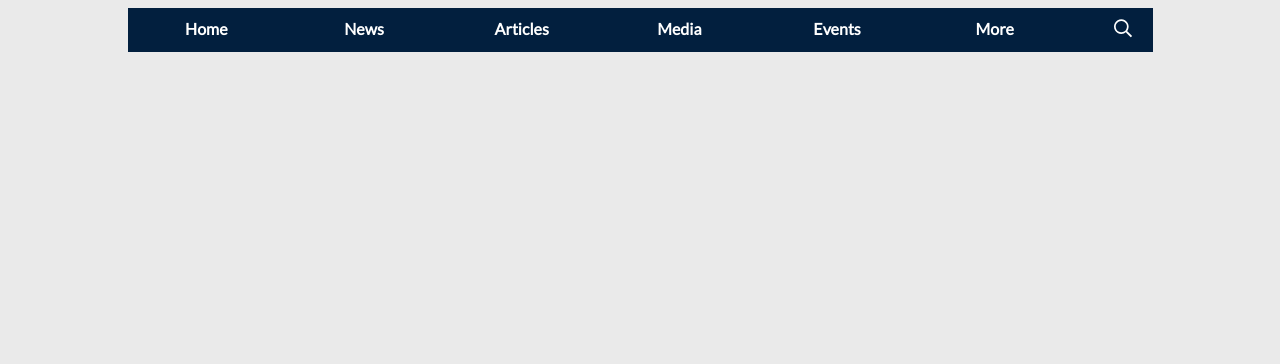
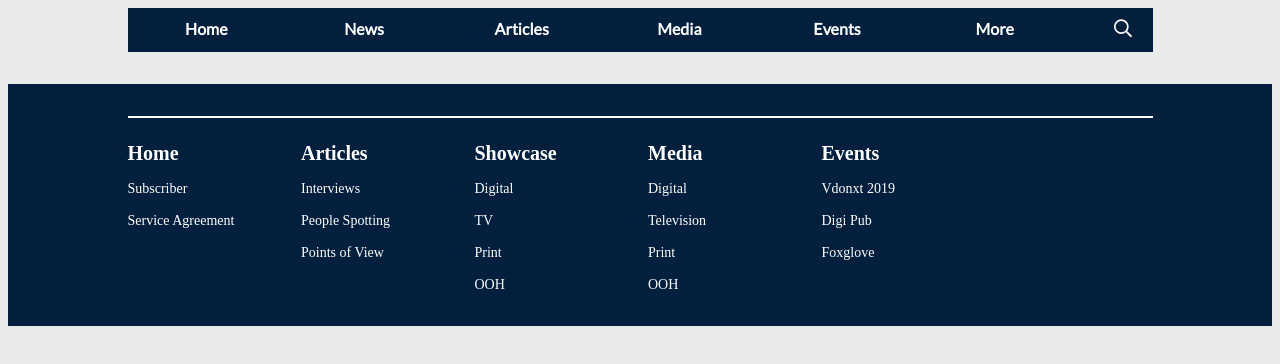
Before and after one commit to MrWalker27/News-React, a React (Create React App) app: page / in a window 1280 px wide. Shown: the top 364 px of the page. Built offline with nearby package versions, Linux system fonts and the light colour scheme; the HTML template or start-up script is replaced by a standard one.

Commit message:
modified:   src/App.jsx 	modified:   src/components/Nav.jsx 	new file:   src/components/footer.jsx 	modified:   src/css/App.css 	new file:   src/css/Footer.css 	modified:   src/css/NewsMain.css

```diff
--- a/src/App.jsx
+++ b/src/App.jsx
@@ -4,16 +4,18 @@ import Home from "./components/Home";
 import Story from "./components/Story";
 import Nav from "./components/Nav";
 import NewsMain from "./components/NewsMain";
+import Footer from "./components/footer";
+
 function App() {
 
   return (
     <><div>{Nav()}</div>
-
       <Routes>
         <Route
           path="/News-React-api"
           element={
-            <Home />
+            <Home
+            />
           }
         />
         <Route
@@ -29,6 +31,7 @@ function App() {
           }
         />
       </Routes>
+      <div>{Footer()}</div>
     </>
   );
 }
--- a/src/components/Nav.jsx
+++ b/src/components/Nav.jsx
@@ -1,8 +1,7 @@
 import { NavLink } from "react-router-dom";
 import "../css/Nav.css";
-import Hamburger from 'hamburger-react';
+import Hamburger from "hamburger-react";
 import { useState } from "react";
-import { useNavigate } from "react-router-dom";
 
 function Nav() {
   const [state, setState] = useState(false);
@@ -10,111 +9,245 @@ function Nav() {
   const [articlesState, setArticlesState] = useState(false);
   const [mediaState, setMediaState] = useState(false);
   const [moreState, setMoreState] = useState(false);
-  const navigate = useNavigate();
 
   const clearStates = () => {
     setNewsState(false);
     setArticlesState(false);
     setMediaState(false);
     setMediaState(false);
-  }
+  };
   return (
     <>
       <nav>
         <ul>
-        <li className="item"><NavLink to="/News-React-api">Home</NavLink></li>
+          <li className="item">
+            <NavLink to="/News-React-api">Home</NavLink>
+          </li>
           <li className="dropdown">
-          <a href="/News" className="dropdown-toggle,item">News</a>
+            <a href="/News" className="dropdown-toggle,item">
+              News
+            </a>
             <ul className="dropdown-menu">
-            <li className="itemd"><NavLink to="/News-React-api">Advertising</NavLink></li>
-              <li className="itemd"><NavLink to="/News-React-api">Marketing</NavLink></li>
-              <li className="itemd"><NavLink to="/News-React-api">Influencer Marketing</NavLink></li>
-              <li className="itemd"><NavLink to="/News-React-api">Branded Content</NavLink></li>
-              <li className="itemd"><NavLink to="/News-React-api">Brands</NavLink></li>
-              <li className="itemd"><NavLink to="/News-React-api">People Spotting</NavLink></li>
-              <li className="itemd"><NavLink to="/News-React-api">Companies</NavLink></li>
+              <li className="itemd">
+                <NavLink to="/News">Advertising</NavLink>
+              </li>
+              <li className="itemd">
+                <NavLink to="/News-React-api">Marketing</NavLink>
+              </li>
+              <li className="itemd">
+                <NavLink to="/News-React-api">Influencer Marketing</NavLink>
+              </li>
+              <li className="itemd">
+                <NavLink to="/News-React-api">Branded Content</NavLink>
+              </li>
+              <li className="itemd">
+                <NavLink to="/News-React-api">Brands</NavLink>
+              </li>
+              <li className="itemd">
+                <NavLink to="/News-React-api">People Spotting</NavLink>
+              </li>
+              <li className="itemd">
+                <NavLink to="/News-React-api">Companies</NavLink>
+              </li>
             </ul>
           </li>
           <li className="dropdown">
-          <a href="#" className="dropdown-toggle,item">Articles</a>
+            <a href="#" className="dropdown-toggle,item">
+              Articles
+            </a>
             <ul className="dropdown-menu">
-            <li className="itemd"><NavLink to="/News-React-api">Interview</NavLink></li>
-            <li className="itemd"><NavLink to="/News-React-api">Point of View</NavLink></li>
-              <li className="itemd"><NavLink to="/News-React-api">Profile</NavLink></li>
-                <li className="itemd"><NavLink to="/News-React-api">Guest Articles</NavLink></li>
-                <li className="itemd"><NavLink to="/News-React-api">Marketing Intiative</NavLink></li>
+              <li className="itemd">
+                <NavLink to="/News-React-api">Interview</NavLink>
+              </li>
+              <li className="itemd">
+                <NavLink to="/News-React-api">Point of View</NavLink>
+              </li>
+              <li className="itemd">
+                <NavLink to="/News-React-api">Profile</NavLink>
+              </li>
+              <li className="itemd">
+                <NavLink to="/News-React-api">Guest Articles</NavLink>
+              </li>
+              <li className="itemd">
+                <NavLink to="/News-React-api">Marketing Intiative</NavLink>
+              </li>
             </ul>
           </li>
           <li className="dropdown">
-          <a href="#" className="dropdown-toggle,item">Media</a>
+            <a href="#" className="dropdown-toggle,item">
+              Media
+            </a>
             <ul className="dropdown-menu">
-            <li className="itemd"><NavLink to="/News-React-api">Television</NavLink></li>
-              <li className="itemd"><NavLink to="/News-React-api">Digital</NavLink></li>
-              <li className="itemd"><NavLink to="/News-React-api">OTT Streaming</NavLink></li>
-              <li className="itemd"><NavLink to="/News-React-api">Social Media</NavLink></li>
-              <li className="itemd"><NavLink to="/News-React-api">Print</NavLink></li>
-              <li className="itemd"><NavLink to="/News-React-api">OOH</NavLink></li>
-              <li className="itemd"><NavLink to="/News-React-api">Radio</NavLink></li>
+              <li className="itemd">
+                <NavLink to="/News-React-api">Television</NavLink>
+              </li>
+              <li className="itemd">
+                <NavLink to="/News-React-api">Digital</NavLink>
+              </li>
+              <li className="itemd">
+                <NavLink to="/News-React-api">OTT Streaming</NavLink>
+              </li>
+              <li className="itemd">
+                <NavLink to="/News-React-api">Social Media</NavLink>
+              </li>
+              <li className="itemd">
+                <NavLink to="/News-React-api">Print</NavLink>
+              </li>
+              <li className="itemd">
+                <NavLink to="/News-React-api">OOH</NavLink>
+              </li>
+              <li className="itemd">
+                <NavLink to="/News-React-api">Radio</NavLink>
+              </li>
             </ul>
           </li>
-        <li className="item"><NavLink to="#">Events</NavLink></li>
+          <li className="item">
+            <NavLink to="#">Events</NavLink>
+          </li>
           <li className="dropdown">
-          <a href="#" className="dropdown-toggle,item">More</a>
+            <a href="#" className="dropdown-toggle,item">
+              More
+            </a>
             <ul className="dropdown-menu">
-            <li className="itemd"><NavLink to="/News-React-api">Subscribe</NavLink></li>
-            <li className="itemd"><NavLink to="/News-React-api">Creative Showcase</NavLink></li>
-              <li className="itemd"><NavLink to="/News-React-api">Careers</NavLink></li>
-              <li className="itemd"><NavLink to="/News-React-api">Contact Us</NavLink></li>
+              <li className="itemd">
+                <NavLink to="/News-React-api">Subscribe</NavLink>
+              </li>
+              <li className="itemd">
+                <NavLink to="/News-React-api">Creative Showcase</NavLink>
+              </li>
+              <li className="itemd">
+                <NavLink to="/News-React-api">Careers</NavLink>
+              </li>
+              <li className="itemd">
+                <NavLink to="/News-React-api">Contact Us</NavLink>
+              </li>
             </ul>
           </li>
-          <li className="search" style={{marginLeft: '40px'}}><svg xmlns="http://www.w3.org/2000/svg" width="18" height="19"><path fill="#FFF" d="M17.894 16.738a.38.38 0 0 1 .106.282.514.514 0 0 1-.106.316l-.808.773a.437.437 0 0 1-.317.141.334.334 0 0 1-.28-.14l-4.29-4.255a.468.468 0 0 1-.105-.28v-.493A7.552 7.552 0 0 1 9.879 14.4a7.07 7.07 0 0 1-2.567.475c-1.335 0-2.56-.328-3.673-.984a7.388 7.388 0 0 1-2.655-2.655C.328 10.123 0 8.898 0 7.563c0-1.336.328-2.561.984-3.674A7.388 7.388 0 0 1 3.64 1.234C4.752.578 5.977.25 7.312.25c1.336 0 2.561.328 3.674.984a7.388 7.388 0 0 1 2.655 2.655c.656 1.113.984 2.338.984 3.674a7.07 7.07 0 0 1-.475 2.566 7.552 7.552 0 0 1-1.318 2.215h.492a.38.38 0 0 1 .281.105l4.29 4.29zm-10.582-3.55a5.502 5.502 0 0 0 2.813-.756 5.585 5.585 0 0 0 2.057-2.057 5.502 5.502 0 0 0 .755-2.812 5.502 5.502 0 0 0-.755-2.813 5.585 5.585 0 0 0-2.057-2.057 5.502 5.502 0 0 0-2.813-.755 5.502 5.502 0 0 0-2.812.755A5.585 5.585 0 0 0 2.443 4.75a5.502 5.502 0 0 0-.756 2.813c0 1.007.252 1.945.756 2.812A5.585 5.585 0 0 0 4.5 12.432a5.502 5.502 0 0 0 2.812.756z"></path></svg></li>
+          <li className="search" style={{ marginLeft: "40px" }}>
+            <svg xmlns="http://www.w3.org/2000/svg" width="18" height="19">
+              <path
+                fill="#FFF"
+                d="M17.894 16.738a.38.38 0 0 1 .106.282.514.514 0 0 1-.106.316l-.808.773a.437.437 0 0 1-.317.141.334.334 0 0 1-.28-.14l-4.29-4.255a.468.468 0 0 1-.105-.28v-.493A7.552 7.552 0 0 1 9.879 14.4a7.07 7.07 0 0 1-2.567.475c-1.335 0-2.56-.328-3.673-.984a7.388 7.388 0 0 1-2.655-2.655C.328 10.123 0 8.898 0 7.563c0-1.336.328-2.561.984-3.674A7.388 7.388 0 0 1 3.64 1.234C4.752.578 5.977.25 7.312.25c1.336 0 2.561.328 3.674.984a7.388 7.388 0 0 1 2.655 2.655c.656 1.113.984 2.338.984 3.674a7.07 7.07 0 0 1-.475 2.566 7.552 7.552 0 0 1-1.318 2.215h.492a.38.38 0 0 1 .281.105l4.29 4.29zm-10.582-3.55a5.502 5.502 0 0 0 2.813-.756 5.585 5.585 0 0 0 2.057-2.057 5.502 5.502 0 0 0 .755-2.812 5.502 5.502 0 0 0-.755-2.813 5.585 5.585 0 0 0-2.057-2.057 5.502 5.502 0 0 0-2.813-.755 5.502 5.502 0 0 0-2.812.755A5.585 5.585 0 0 0 2.443 4.75a5.502 5.502 0 0 0-.756 2.813c0 1.007.252 1.945.756 2.812A5.585 5.585 0 0 0 4.5 12.432a5.502 5.502 0 0 0 2.812.756z"
+              ></path>
+            </svg>
+          </li>
         </ul>
-          <a href="#" onClick={() => setState(!state)}><span className="hamburger"><Hamburger color="#ffffff"></Hamburger></span></a>
-
+        <a href="#" onClick={() => setState(!state)}>
+          <span className="hamburger">
+            <Hamburger color="#ffffff"></Hamburger>
+          </span>
+        </a>
       </nav>
-        <nav className= {state ? "navMobileShow" : "navMobileHide"}>
-        <li className="itemMobile"><NavLink to="/News-React-api">Home</NavLink></li>
-          <a href="#" onClick={() => (clearStates(), setNewsState(!newsState))} onDoubleClick={() => navigate('/News')}><span className="itemMobile">News</span></a>
+      <nav className={state ? "navMobileShow" : "navMobileHide"}>
+        <li className="itemMobile">
+          <NavLink to="/News-React-api">Home</NavLink>
+        </li>
+        <a href="#" onClick={() => (clearStates(), setNewsState(!newsState))}>
+          <span className="itemMobile">News</span>
+        </a>
         <ul className={newsState ? "mobileItemShow" : "mobileItemHide"}>
-            <li className="itemMd" style={{marginTop:'10px'}}><NavLink to="/News-React-api">Advertising</NavLink></li>
-            <li className="itemMd"><NavLink to="/News-React-api">Marketing</NavLink></li>
-            <li className="itemMd"><NavLink to="/News-React-api">Influencer Marketing</NavLink></li>
-            <li className="itemMd"><NavLink to="/News-React-api">Branded Content</NavLink></li>
-            <li className="itemMd"><NavLink to="/News-React-api">Brands</NavLink></li>
-            <li className="itemMd"><NavLink to="/News-React-api">Print</NavLink></li>
-            <li className="itemMd"><NavLink to="/News-React-api">OOH</NavLink></li>
-            <li className="itemMd"><NavLink to="/News-React-api">Radio</NavLink></li>
+          <li className="itemMd" style={{ marginTop: "10px" }}>
+            <NavLink to="/News">Advertising</NavLink>
+          </li>
+          <li className="itemMd">
+            <NavLink to="/News-React-api">Marketing</NavLink>
+          </li>
+          <li className="itemMd">
+            <NavLink to="/News-React-api">Influencer Marketing</NavLink>
+          </li>
+          <li className="itemMd">
+            <NavLink to="/News-React-api">Branded Content</NavLink>
+          </li>
+          <li className="itemMd">
+            <NavLink to="/News-React-api">Brands</NavLink>
+          </li>
+          <li className="itemMd">
+            <NavLink to="/News-React-api">Print</NavLink>
+          </li>
+          <li className="itemMd">
+            <NavLink to="/News-React-api">OOH</NavLink>
+          </li>
+          <li className="itemMd">
+            <NavLink to="/News-React-api">Radio</NavLink>
+          </li>
         </ul>
-          <a href="#" onClick={() => (clearStates(),setArticlesState(!articlesState))}><span className="itemMobile">Articles</span></a>
+        <a
+          href="#"
+          onClick={() => (clearStates(), setArticlesState(!articlesState))}
+        >
+          <span className="itemMobile">Articles</span>
+        </a>
         <ul className={articlesState ? "mobileItemShow" : "mobileItemHide"}>
-            <li className="itemMd" style={{marginTop:'10px'}}><NavLink to="/News-React-api">Advertising</NavLink></li>
-            <li className="itemMd"><NavLink to="/News-React-api">Marketing</NavLink></li>
-            <li className="itemMd"><NavLink to="/News-React-api">Influencer Marketing</NavLink></li>
-            <li className="itemMd"><NavLink to="/News-React-api">Branded Content</NavLink></li>
-            <li className="itemMd"><NavLink to="/News-React-api">Brands</NavLink></li>
-            <li className="itemMd"><NavLink to="/News-React-api">People Spotting</NavLink></li>
-            <li className="itemMd"><NavLink to="/News-React-api">Companies</NavLink></li>
+          <li className="itemMd" style={{ marginTop: "10px" }}>
+            <NavLink to="/News-React-api">Advertising</NavLink>
+          </li>
+          <li className="itemMd">
+            <NavLink to="/News-React-api">Marketing</NavLink>
+          </li>
+          <li className="itemMd">
+            <NavLink to="/News-React-api">Influencer Marketing</NavLink>
+          </li>
+          <li className="itemMd">
+            <NavLink to="/News-React-api">Branded Content</NavLink>
+          </li>
+          <li className="itemMd">
+            <NavLink to="/News-React-api">Brands</NavLink>
+          </li>
+          <li className="itemMd">
+            <NavLink to="/News-React-api">People Spotting</NavLink>
+          </li>
+          <li className="itemMd">
+            <NavLink to="/News-React-api">Companies</NavLink>
+          </li>
         </ul>
-          <a href="#" onClick={() => (clearStates(),setMediaState(!mediaState))}><span className="itemMobile">Media</span></a>
+        <a href="#" onClick={() => (clearStates(), setMediaState(!mediaState))}>
+          <span className="itemMobile">Media</span>
+        </a>
         <ul className={mediaState ? "mobileItemShow" : "mobileItemHide"}>
-            <li className="itemMd" style={{marginTop:'10px'}}><NavLink to="/News-React-api">Advertising</NavLink></li>
-            <li className="itemMd"><NavLink to="/News-React-api">Television</NavLink></li>
-            <li className="itemMd"><NavLink to="/News-React-api">Digital</NavLink></li>
-            <li className="itemMd"><NavLink to="/News-React-api">OTT Streaming</NavLink></li>
-            <li className="itemMd"><NavLink to="/News-React-api">Social Media</NavLink></li>
-            <li className="itemMd"><NavLink to="/News-React-api">People Spotting</NavLink></li>
-            <li className="itemMd"><NavLink to="/News-React-api">Companies</NavLink></li>
+          <li className="itemMd" style={{ marginTop: "10px" }}>
+            <NavLink to="/News-React-api">Advertising</NavLink>
+          </li>
+          <li className="itemMd">
+            <NavLink to="/News-React-api">Television</NavLink>
+          </li>
+          <li className="itemMd">
+            <NavLink to="/News-React-api">Digital</NavLink>
+          </li>
+          <li className="itemMd">
+            <NavLink to="/News-React-api">OTT Streaming</NavLink>
+          </li>
+          <li className="itemMd">
+            <NavLink to="/News-React-api">Social Media</NavLink>
+          </li>
+          <li className="itemMd">
+            <NavLink to="/News-React-api">People Spotting</NavLink>
+          </li>
+          <li className="itemMd">
+            <NavLink to="/News-React-api">Companies</NavLink>
+          </li>
         </ul>
-          <li className="itemMobile"><NavLink to="#">Events</NavLink></li>
-          <a href="#" onClick={() => (clearStates(),setMoreState(!moreState))}><span className="itemMobile">More</span></a>
+        <li className="itemMobile">
+          <NavLink to="#">Events</NavLink>
+        </li>
+        <a href="#" onClick={() => (clearStates(), setMoreState(!moreState))}>
+          <span className="itemMobile">More</span>
+        </a>
         <ul className={moreState ? "mobileItemShow" : "mobileItemHide"}>
-            <li className="itemMd" style={{marginTop:'10px'}}><NavLink to="/about">Subscribe</NavLink></li>
-            <li className="itemMd"><NavLink to="/contact">Creative Showcase</NavLink></li>
-              <li className="itemMd"><NavLink to="/faq">Careers</NavLink></li>
-              <li className="itemMd"><NavLink to="/faq">Contact Us</NavLink></li>
+          <li className="itemMd" style={{ marginTop: "10px" }}>
+            <NavLink to="/about">Subscribe</NavLink>
+          </li>
+          <li className="itemMd">
+            <NavLink to="/contact">Creative Showcase</NavLink>
+          </li>
+          <li className="itemMd">
+            <NavLink to="/faq">Careers</NavLink>
+          </li>
+          <li className="itemMd">
+            <NavLink to="/faq">Contact Us</NavLink>
+          </li>
         </ul>
       </nav>
     </>
-    )
+  );
 }
 export default Nav;
--- /dev/null
+++ b/src/components/footer.jsx
@@ -0,0 +1,50 @@
+import "../css/Footer.css";
+import { useState } from "react";
+
+function Footer() {
+return (
+    <>
+        <div className="footer">
+
+            <div className="footerContent">
+                <hr className="footerHr"></hr>
+                <div className="footertextcont">
+                    <div className="footT1">
+                        <div className="footheading">Home</div>
+                        <div className="foottext">Subscriber</div>
+                        <div className="foottext">Service Agreement</div>
+                    </div>
+                    <div className="footT2">
+                        <div className="footheading">Articles</div>
+                        <div className="foottext">Interviews</div>
+                        <div className="foottext">People Spotting</div>
+                        <div className="foottext">Points of View</div>
+                    </div>
+                    <div className="footT3">
+                        <div className="footheading">Showcase</div>
+                        <div className="foottext">Digital</div>
+                        <div className="foottext">TV</div>
+                        <div className="foottext">Print</div>
+                        <div className="foottext">OOH</div>
+                    </div>
+                    <div className="footT4">
+                        <div className="footheading">Media</div>
+                        <div className="foottext">Digital</div>
+                        <div className="foottext">Television</div>
+                        <div className="foottext">Print</div>
+                        <div className="foottext">OOH</div>
+                    </div>
+                    <div className="footT5">
+                        <div className="footheading">Events</div>
+                        <div className="foottext">Vdonxt 2019</div>
+                        <div className="foottext">Digi Pub</div>
+                        <div className="foottext">Foxglove</div>
+                    </div>
+
+                </div>
+            </div>
+        </div>
+    </>
+);
+}
+export default Footer;
--- a/src/css/App.css
+++ b/src/css/App.css
@@ -3,7 +3,7 @@ body {
 }
 .news-container {
   width: 1025px;
-  height: 1327.88px;
+  height: 1627.88px;
   display: grid;
   grid-gap: 16px;
   margin: 0 auto;
@@ -58,6 +58,7 @@ body {
   display: grid;
   grid-gap: 16px;
   grid-template-columns: repeat(3, 1fr);
+  margin-top: -100px;
 
 }
 .card {
@@ -108,7 +109,7 @@ body {
 @media only screen and (max-width:375px) {
   .news-container {
     width: 343px;
-    height: 3083.42px;
+    height: 3383.42px;
     display: grid;
     grid-gap: 16px;
     margin-left: 16px;
--- /dev/null
+++ b/src/css/Footer.css
@@ -0,0 +1,106 @@
+.footer{
+    width: 100%;
+    background-color: #021f3e;
+    color: white;
+    height: 226px;
+    padding-top: 16px;
+    margin-top: 32px;
+}
+.footerHr{
+    border: 0.5px solid white;
+}
+.footerContent{
+    margin: auto;
+    width: 1025px;
+    margin-top: 16px;
+    margin-bottom: 16px;
+}
+.footertextcont{
+    display: grid;
+    grid-template-rows: 174px;
+    grid-template-columns: repeat(6, 1fr);
+    grid-gap: 16px;
+    text-align: left;
+}
+.footT1{
+    grid-row: 1;
+    grid-column: 1;
+}
+.footT2{
+    grid-row: 1;
+    grid-column: 2;
+}
+.footT3{
+    grid-row: 1;
+    grid-column: 3;
+}
+.footT4{
+    grid-row: 1;
+    grid-column: 4;
+}
+.footT5{
+    grid-row: 1;
+    grid-column: 5;
+}
+.footheading{
+    width: 157.5px;
+    text-align: left;
+    font-size: 20px;
+    font-family: serif;
+    color: white;
+    font-weight: bold;
+    margin-top: 16px;
+    margin-bottom: 16px;
+}
+.foottext{
+    width: 157.5px;
+    text-align: left;
+    font-size: 14px;
+    font-family: serif;
+    color: white;
+    margin-top: 16px;
+    margin-bottom: 16px;
+}
+@media only screen and (max-width:375px) {
+    .footer{
+        width: 375px;
+        background-color: #021f3e;
+        color: white;
+        height: auto;
+        padding-top: 16px;
+        margin-top: 32px;
+    }
+    .footerContent{
+        margin: auto;
+        width: 325px;
+        margin-top: 16px;
+        margin-bottom: 16px;
+    }
+    .footertextcont{
+        display: grid;
+        grid-template-columns: repeat(2, 1fr);
+        grid-template-rows: repeat(3, 1fr);
+        grid-gap: 16px;
+        text-align: left;
+    }
+    .footT1{
+        grid-row: 1;
+        grid-column: 1;
+    }
+    .footT2{
+        grid-row: 1;
+        grid-column: 2;
+    }
+    .footT3{
+        grid-row: 2;
+        grid-column: 1;
+    }
+    .footT4{
+        grid-row: 2;
+        grid-column: 2;
+    }
+    .footT5{
+        grid-row: 3;
+        grid-column: 1;
+    }
+  }
--- a/src/css/NewsMain.css
+++ b/src/css/NewsMain.css
@@ -3,7 +3,7 @@ body {
   }
   .news-container1 {
     width: 1025px;
-    height: 1898.86px;
+    height: 2349.64px;
     margin: 0 auto;
   }
   .heading  {
@@ -76,7 +76,7 @@ body {
   @media only screen and (max-width:375px) {
     .news-container1 {
       width: 343px;
-      height: 3083.42px;
+      height: 4303.42px;
       margin-left: 16px;
       margin-top: 16px;
     }
```
Lines whose indentation alone changed are shown as unchanged.
